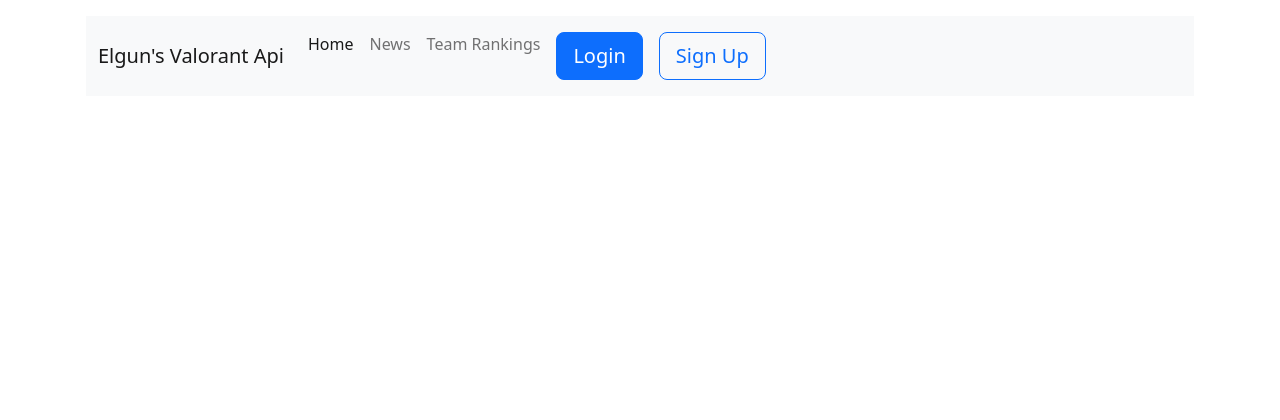
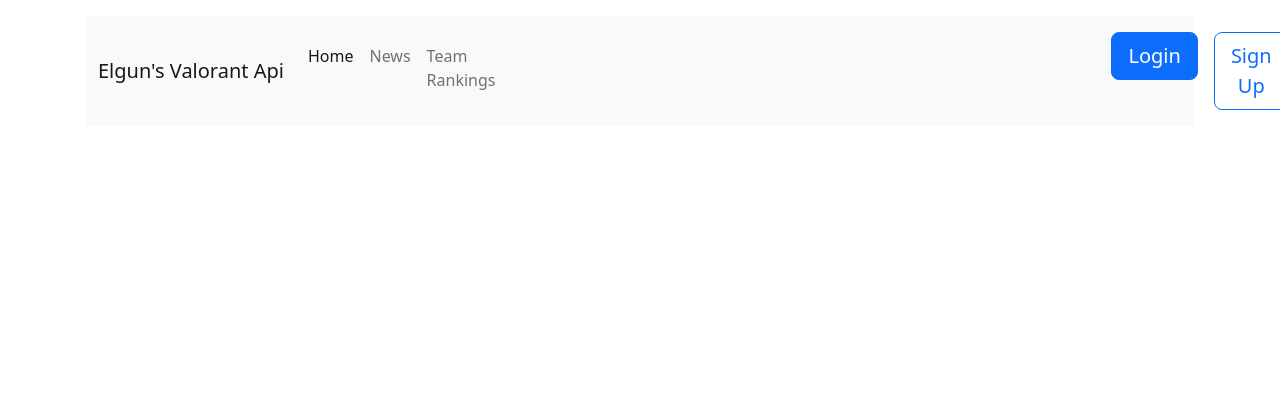
Before and after one commit to Elgun1234/valorant_api, a FastAPI app: page / in a window 1280 px wide. Shown: the top 420 px of the page. Run offline with FastAPI, Linux system fonts and the light colour scheme.

Commit message:
Update nav.html

```diff
--- a/templates/nav.html
+++ b/templates/nav.html
@@ -6,13 +6,13 @@
     </button>
     <div class="collapse navbar-collapse" id="navbarNavAltMarkup">
       <div class="navbar-nav">
-        <a class="nav-link active" aria-current="page" href="http://127.0.0.1:8000/">Home</a>
-        <a class="nav-link" href="http://127.0.0.1:8000/news">News</a>
-        <a class="nav-link" href="http://127.0.0.1:8000/rankings">Team Rankings</a>
+        <a class="nav-link active" aria-current="page" href="http://127.0.0.1:8000/" style="padding-top: 20px">Home</a>
+        <a class="nav-link" href="http://127.0.0.1:8000/news" style="padding-top: 20px">News</a>
+        <a class="nav-link" href="http://127.0.0.1:8000/rankings" style="padding-top: 20px">Team Rankings</a>
 
-        <a class="nav-link" href="http://127.0.0.1:8000/login" ><button type="button" class="btn btn-primary btn-lg">Login</button></a>
+        <a class="nav-link" href="http://127.0.0.1:8000/login" style="margin-left: 600px"><button type="button" class="btn btn-primary btn-lg">Login</button></a>
 
-        <a class="nav-link" href="http://127.0.0.1:8000/rankings"> <button type="button" class="btn btn-outline-primary btn-lg" >Sign Up</button></a>
+        <a class="nav-link" href="http://127.0.0.1:8000/sign_up"> <button type="button" class="btn btn-outline-primary btn-lg" >Sign Up</button></a>
 
 
       </div>
```
